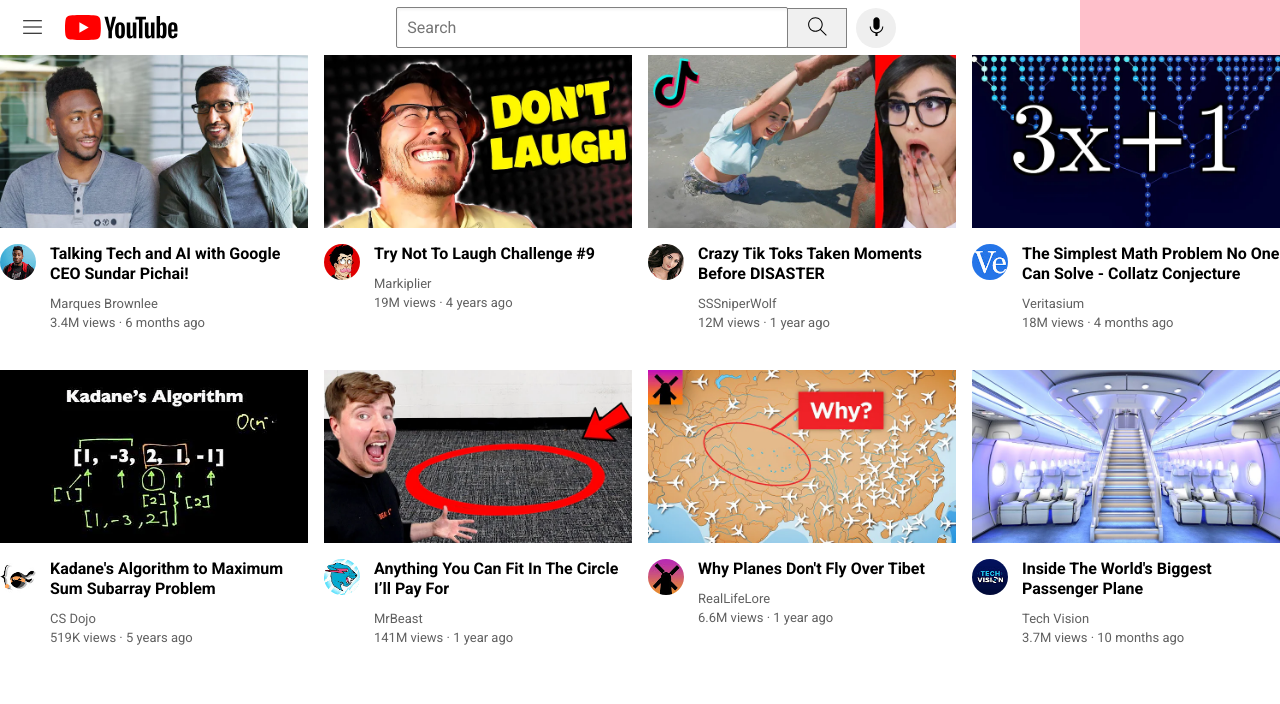
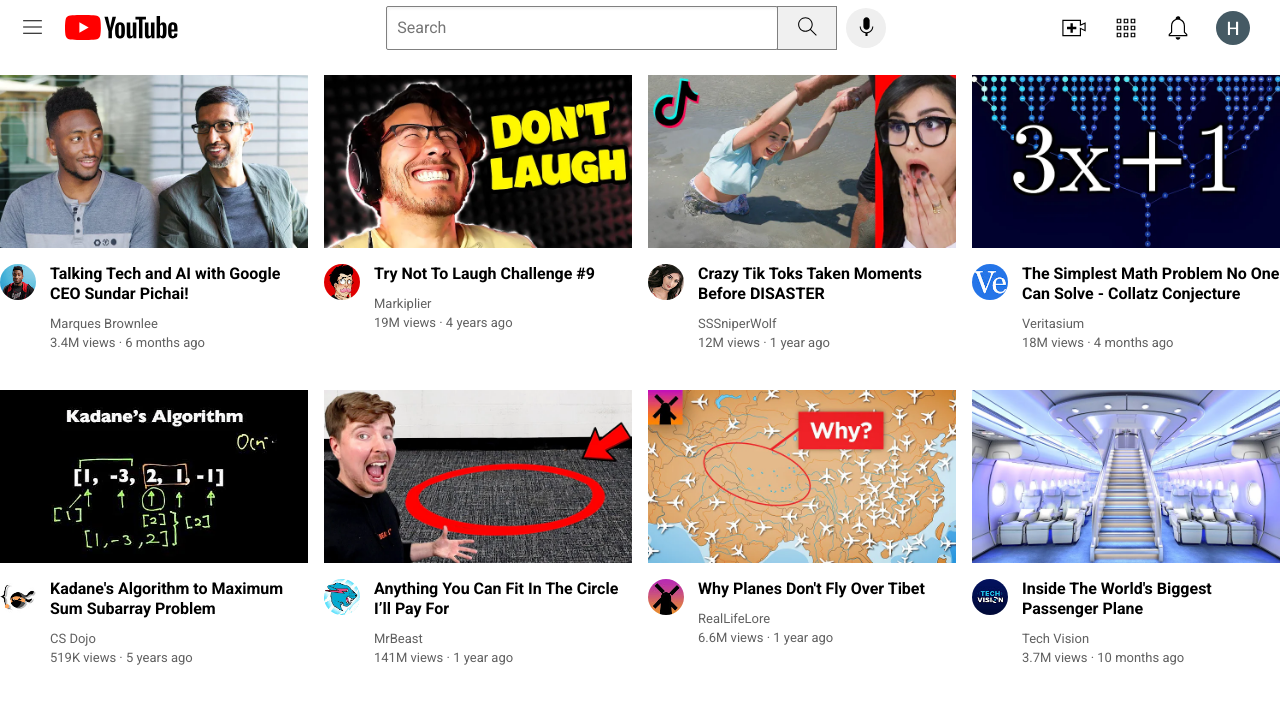
Before and after one commit to iamharshtambe/html-css, a plain HTML site: page youtube/index.html in a window 1280 px wide. Drawn offline with Linux system fonts and the light colour scheme.

Commit message:
completed header

```diff
--- a/youtube/index.html
+++ b/youtube/index.html
@@ -33,7 +33,16 @@
                />
             </button>
          </div>
-         <div class="right-section"></div>
+         <div class="right-section">
+            <img class="upload" src="icons/upload.svg" alt="" />
+            <img class="youtube-apps" src="icons/youtube-apps.svg" alt="" />
+            <img class="notifications" src="icons/notifications.svg" alt="" />
+            <img
+               class="channel-profile"
+               src="channel-pictures/channel-profile.png"
+               alt=""
+            />
+         </div>
       </div>
       <div class="video-grid">
          <div class="video-preview">
--- a/youtube/styles/header.css
+++ b/youtube/styles/header.css
@@ -2,6 +2,7 @@
    height: 55px;
    display: flex;
    justify-content: space-between;
+   margin-bottom: 20px;
 }
 
 .left-section {
@@ -20,7 +21,11 @@
 
 .right-section {
    width: 200px;
-   background-color: pink;
+   display: flex;
+   align-items: center;
+   justify-content: space-between;
+   margin-right: 20px;
+   flex-shrink: 0;
 }
 
 .hamburger-menu {
@@ -34,7 +39,8 @@
 }
 
 .search-bar {
-   height: 37px;
+   height: 40px;
+   width: 0;
    flex: 1;
    padding-left: 10px;
    font-size: 16px;
@@ -53,7 +59,7 @@
 }
 
 .search-icon-container {
-   height: 40px;
+   height: 44px;
    width: 60px;
    background-color: rgb(240, 240, 240);
    border: 1px solid gray;
@@ -71,3 +77,21 @@
    height: 40px;
    width: 40px;
 }
+
+.upload {
+   height: 28px;
+}
+
+.youtube-apps {
+   height: 28px;
+}
+
+.notifications {
+   height: 28px;
+}
+
+.channel-profile {
+   height: 34px;
+   border-radius: 50%;
+   margin-right: 10px;
+}
```
